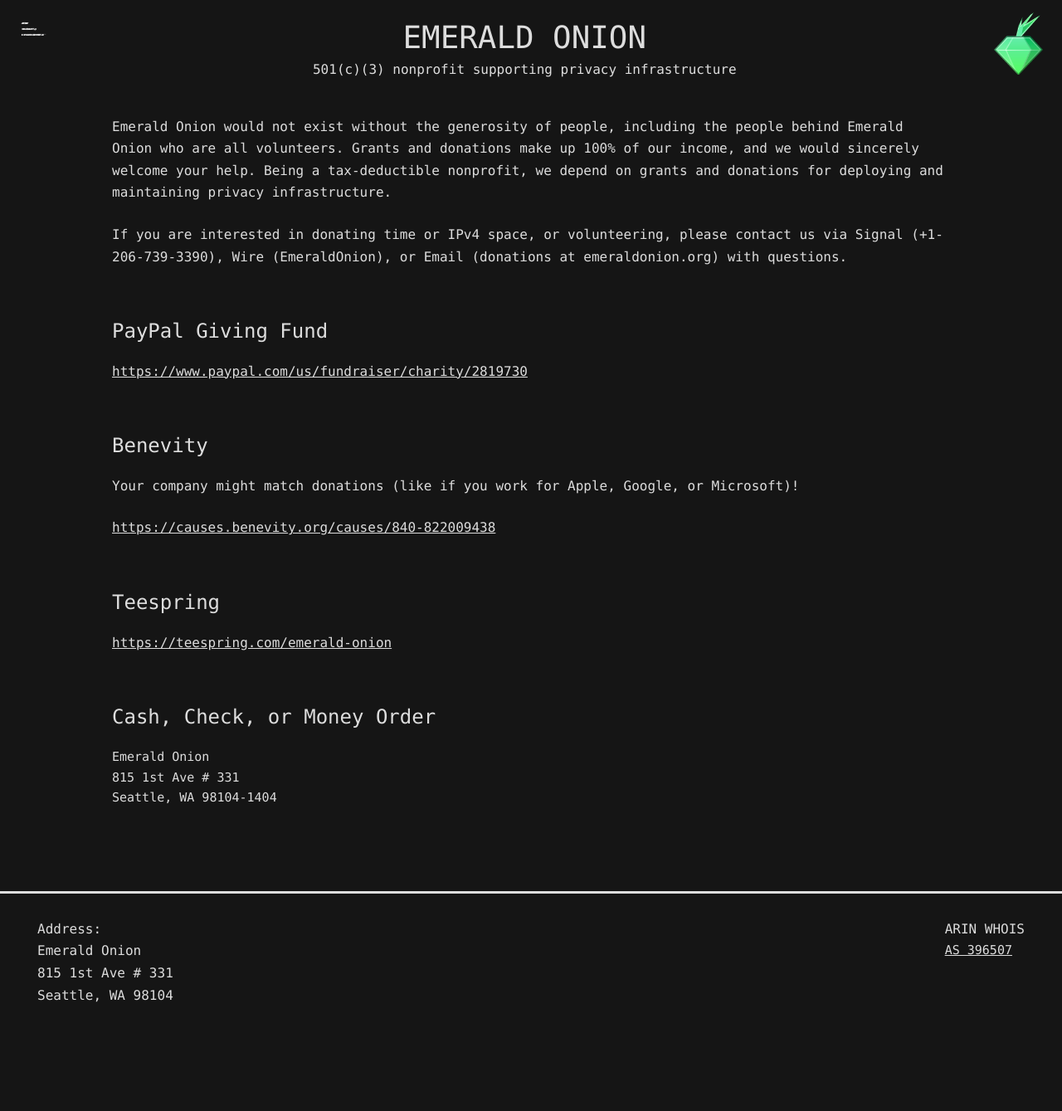
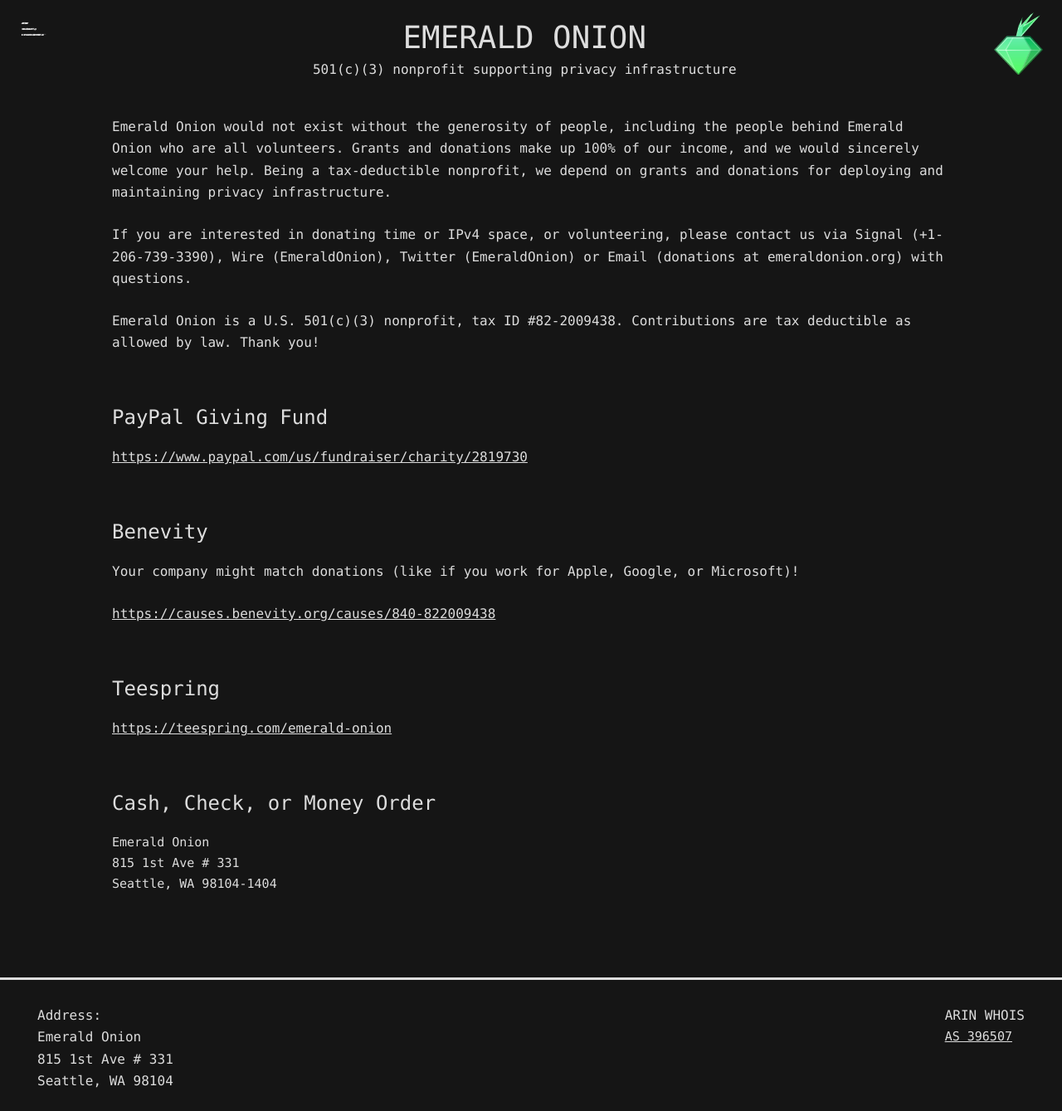
Before and after one commit to emeraldonion/emeraldonion.github.io, a Jekyll site: the page built from donate/index.markdown, in a window 1280 px wide and 1339 px high. Shown: the whole window at 83% size. Built offline with Jekyll 4.4.1, drawn with Linux system fonts in a browser that asks for light colours; our own code applies the rules of GitHub Pages for plain Markdown files.

Commit message:
adding tax ID

```diff
--- a/donate/index.markdown
+++ b/donate/index.markdown
@@ -1,6 +1,8 @@
 <p>Emerald Onion would not exist without the generosity of people, including the people behind Emerald Onion who are all volunteers. Grants and donations make up 100% of our income, and we would sincerely welcome your help. Being a tax-deductible nonprofit, we depend on grants and donations for deploying and maintaining privacy infrastructure.</p>
 
-<p>If you are interested in donating time or IPv4 space, or volunteering, please contact us via Signal (+1-206-739-3390), Wire (EmeraldOnion), or Email (donations at emeraldonion.org) with questions.</p>
+<p>If you are interested in donating time or IPv4 space, or volunteering, please contact us via Signal (+1-206-739-3390), Wire (EmeraldOnion), Twitter (EmeraldOnion) or Email (donations at emeraldonion.org) with questions.</p>
+
+<p>Emerald Onion is a U.S. 501(c)(3) nonprofit, tax ID #82-2009438. Contributions are tax deductible as allowed by law. Thank you!</p>
 
 # PayPal Giving Fund
 
```
